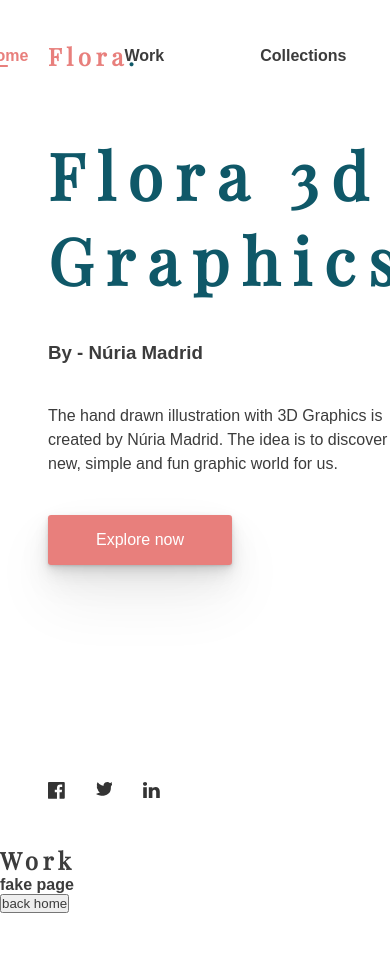
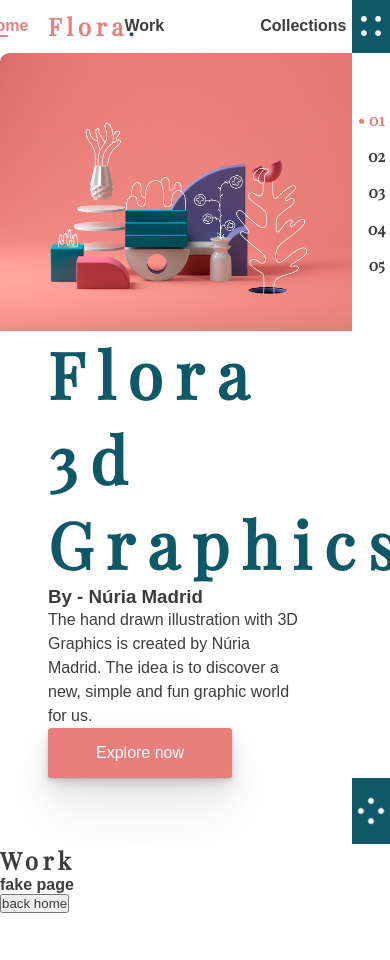
Before and after one commit to sgrvl/Floral3DGraphics, a plain HTML site: page index.html in a window 390 px wide. Shown: the top 960 px of the page. Drawn offline with nearby package versions, Linux system fonts and the light colour scheme; a script that the page names is missing; a web font is replaced by a local one.

Commit message:
update index.css
premiere tentative à rendre ca mobile.. À revisiter

```diff
--- a/index.css
+++ b/index.css
@@ -44,6 +44,16 @@ h1, h2 {
 		"content gallery slider"
 		"social gallery arrow";
 	overflow: hidden;
+}
+
+@media only screen and (orientation: portrait) {
+	.wrap {
+		grid-template-areas:
+			"header header menu"
+			"gallery gallery slider"
+			"content content slider"
+			"social . arrow";
+	}
 }
 
 a {
```
